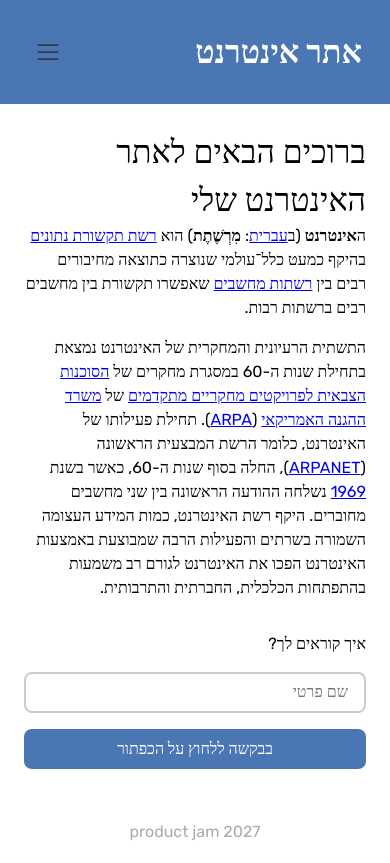
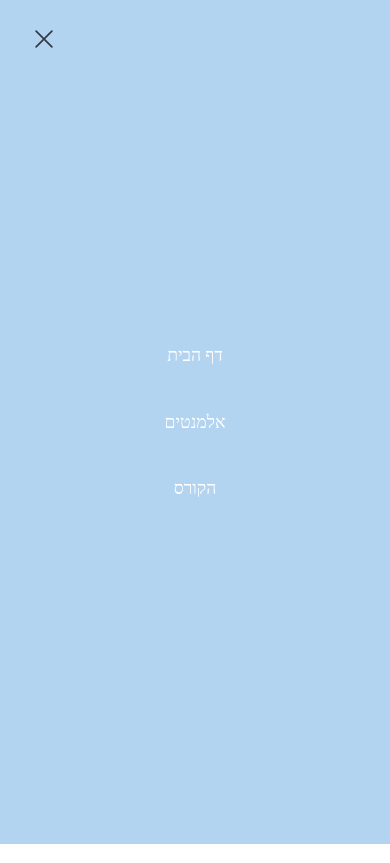
Before and after one commit to Bipbop11/Ohad-website-Letsgoooo, a website built with Vite: page index.html in a window 390 px wide. Both pictures are taken after a click on the button 48 px from the left and 52 px from the top of the page. Built offline with nearby package versions, Linux system fonts and the light colour scheme.

Commit message:
addding menu transition

```diff
--- a/index.html
+++ b/index.html
@@ -15,19 +15,21 @@
     <header>
       <h1>אתר אינטרנט</h1>
       <nav>
-      <button class="close-btn">
-        <img src="/icons/close.svg" />
-      </button>
-        <ul>
+        <ul id="navMenu">
+          <!-- Close button inside nav, with correct ID -->
+          <button id="closeMenuBtn" class="close-btn">
+            <img src="/icons/close.svg" />
+          </button>
           <li><a href="index.html">דף הבית</a></li>
           <li><a href="elements.html">אלמנטים</a></li>
           <li><a href="https://github.com/product-jam-2027/course">הקורס</a></li>
         </ul>
       </nav>
-      <button class="hamburger-btn">
+      <!-- Hamburger button outside nav, with correct ID -->
+      <button id="openMenuBtn" class="hamburger-btn">
         <img src="/icons/menu.svg" />
       </button>
-    </header>
+</header>
     <main>
       <h2>ברוכים הבאים לאתר האינטרנט שלי</h2>
       <div class="intro-text">
--- a/main.js
+++ b/main.js
@@ -1 +1,14 @@
-// Your JavaScript goes here
+/* Select elements by their ID */
+const openButton = document.getElementById('openMenuBtn');
+const closeButton = document.getElementById('closeMenuBtn');
+const menu = document.getElementById('navMenu');
+
+/* Add the open class to show the menu */
+openButton.addEventListener('click', () => {
+    menu.classList.add('open');
+});
+
+/* Remove the open class to hide the menu */
+closeButton.addEventListener('click', () => {
+    menu.classList.remove('open');
+});
--- a/styles/main.css
+++ b/styles/main.css
@@ -112,27 +112,42 @@ footer{
     width: 100%;
 }
 
-
 @media (max-width: 768px) {
     nav ul {
-        display: none;
+        position: fixed;
+        top: 0;
+        right: 0;
+        width: 100vw;
+        height: 100vh;
+        background-color: #b3d4f0;
+
+        display: flex;
+        flex-direction: column;
+        justify-content: center;
+        align-items: center;
+        gap: 2.5rem;
+        z-index: 100;
+
+        transform: translateX(100%);
+        transition: transform 0.4s ease-in-out;
+    }
+
+    /* Class added dynamically by JS */
+    nav ul.open {
+        transform: translateX(0);
     }
 
     .hamburger-btn {
         display: block;
+        cursor: pointer;
     }
 
-    input[type="text"] {
-        max-width: 100%;
-
-    }
-    #name-button {
-        max-width: 100%;
-    }
-
-    footer {
-    margin-top: 3rem;
-    text-align: center;
-    position: static;
+    .close-btn {
+        position: absolute;
+        top: 1.5rem;
+        left: 1.5rem;
+        display: block;
+        cursor: pointer;
+        z-index: 101;
     }
 }
```
